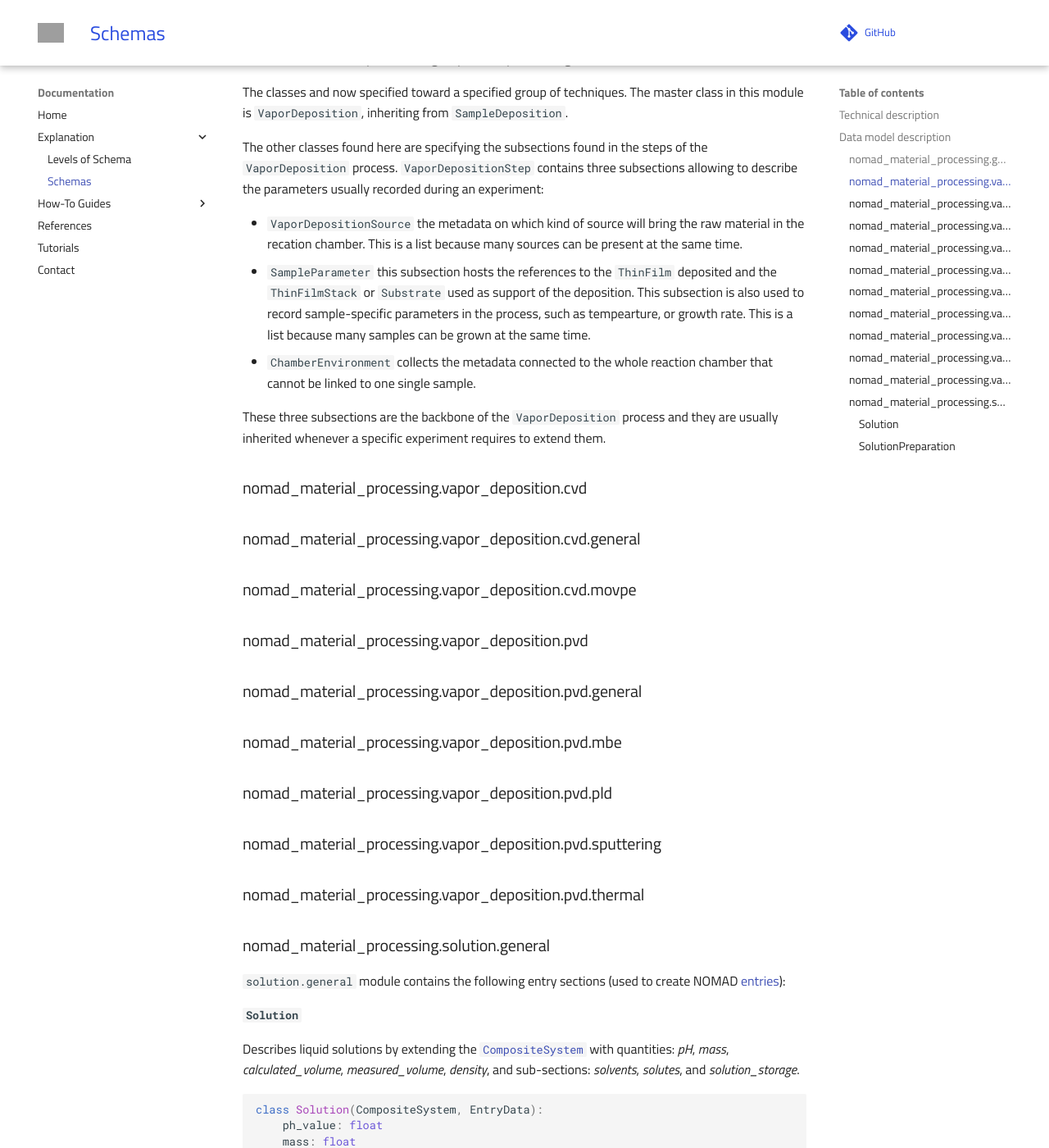
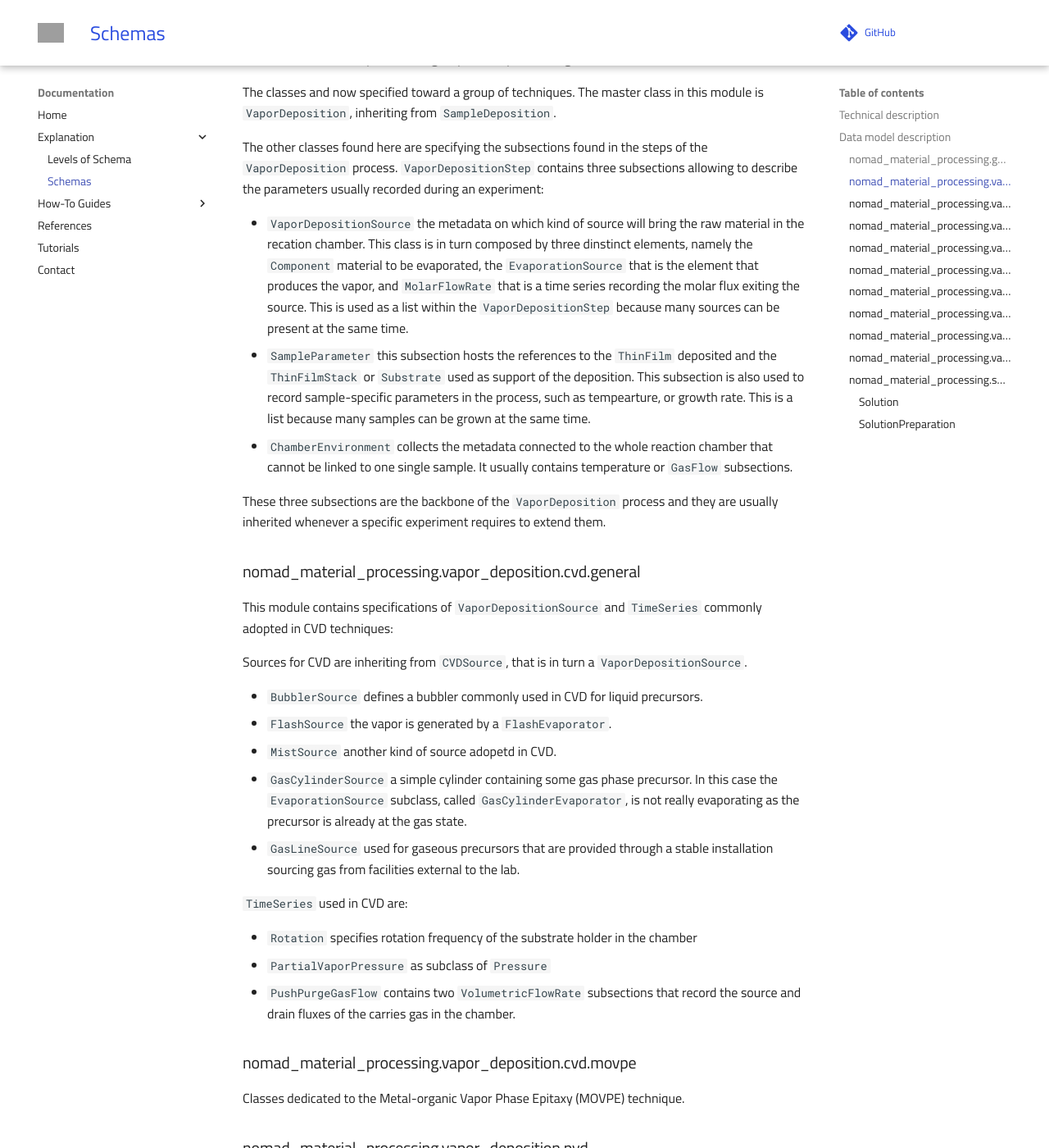
Before and after one commit to FAIRmat-NFDI/nomad-material-processing, an MkDocs documentation site: the page built from docs/explanation/schemas.md, in a window 1280 px wide and 1400 px high, scrolled down 2018 px. Shown: the whole window at 82% size. Built offline with MkDocs 1.6.1 and Material for MkDocs 9.7.7, drawn with Linux system fonts in a browser that asks for light colours; comment, search, counter and statistics services are not loaded; some of the changed text lies outside the part shown; grey boxes are pictures that could not be loaded.

Commit message:
added CVD and MOVPE

````diff
--- a/docs/explanation/schemas.md
+++ b/docs/explanation/schemas.md
@@ -62,32 +62,60 @@ A very general module containing several categories of classes:
 
 ### nomad_material_processing.vapor_deposition.general
 
-The classes and now specified toward a specified group of techniques. The master class in this module is `VaporDeposition`, inheriting from `SampleDeposition`.
+The classes and now specified toward a group of techniques. The master class in this module is `VaporDeposition`, inheriting from `SampleDeposition`.
 
 The other classes found here are specifying the subsections found in the steps of the `VaporDeposition` process.
 `VaporDepositionStep` contains three subsections allowing to describe the parameters usually recorded during an experiment:
 
-- `VaporDepositionSource` the metadata on which kind of source will bring the raw material in the recation chamber. This is a list because many sources can be present at the same time.
+- `VaporDepositionSource` the metadata on which kind of source will bring the raw material in the recation chamber.
+This class is in turn composed by three dinstinct elements, namely the `Component` material to be evaporated, the `EvaporationSource` that is the element that produces the vapor, and `MolarFlowRate` that is a time series recording the molar flux exiting the source. This is used as a list within the `VaporDepositionStep` because many sources can be present at the same time.
 - `SampleParameter` this subsection hosts the references to the `ThinFilm` deposited and the `ThinFilmStack` or `Substrate` used as support of the deposition. This subsection is also used to record sample-specific parameters in the process, such as tempearture, or growth rate. This is a list because many samples can be grown at the same time.
-- `ChamberEnvironment` collects the metadata connected to the whole reaction chamber that cannot be linked to one single sample.
+- `ChamberEnvironment` collects the metadata connected to the whole reaction chamber that cannot be linked to one single sample. It usually contains temperature or `GasFlow` subsections.
 
 These three subsections are the backbone of the `VaporDeposition` process and they are usually inherited whenever a specific experiment requires to extend them.
 
-### nomad_material_processing.vapor_deposition.cvd
 ### nomad_material_processing.vapor_deposition.cvd.general
+
+This module contains specifications of `VaporDepositionSource` and `TimeSeries` commonly adopted in CVD techniques:
+
+Sources for CVD are inheriting from `CVDSource`, that is in turn a `VaporDepositionSource`.
+
+- `BubblerSource` defines a bubbler commonly used in CVD for liquid precursors.
+- `FlashSource` the vapor is generated by a `FlashEvaporator`.
+- `MistSource` another kind of source adopetd in CVD.
+- `GasCylinderSource` a simple cylinder containing some gas phase precursor. In this case the `EvaporationSource` subclass, called `GasCylinderEvaporator`, is not really evaporating as the precursor is already at the gas state.
+- `GasLineSource` used for gaseous precursors that are provided through a stable installation sourcing gas from facilities external to the lab.
+
+`TimeSeries` used in CVD are:
+
+- `Rotation` specifies rotation frequency of the substrate holder in the chamber
+- `PartialVaporPressure` as subclass of `Pressure`
+- `PushPurgeGasFlow` contains two `VolumetricFlowRate` subsections that record the source and drain fluxes of the carries gas in the chamber.
+
+
 ### nomad_material_processing.vapor_deposition.cvd.movpe
+
+Classes dedicated to the Metal-organic Vapor Phase Epitaxy (MOVPE) technique.
+
 ### nomad_material_processing.vapor_deposition.pvd
+
 ### nomad_material_processing.vapor_deposition.pvd.general
+
 ### nomad_material_processing.vapor_deposition.pvd.mbe
+
 ### nomad_material_processing.vapor_deposition.pvd.pld
+
 ### nomad_material_processing.vapor_deposition.pvd.sputtering
+
 ### nomad_material_processing.vapor_deposition.pvd.thermal
+
 ### nomad_material_processing.solution.general
 
 `solution.general` module contains the following entry sections (used to create
 NOMAD [entries](https://nomad-lab.eu/prod/v1/docs/reference/glossary.html#entry)):
 
 #### `Solution`
+
 Describes liquid solutions by extending the
 [`CompositeSystem`](https://nomad-lab.eu/prod/v1/docs/howto/customization/base_sections.html#system) with quantities: _pH_, _mass_,
 _calculated_volume_, _measured_volume_, _density_, and sub-sections:
@@ -124,7 +152,6 @@ via reference.
 These options are are handled by
 `SolutionComponent` and `SolutionComponentReference` sections respectively. Let's take a closer look at each of them.
 
-
 `SolutionComponent` extends `PureSubstanceComponent` with quantities:
 _component_role_, _mass_, _volume_, _density_, and sub-section: _molar_concentration_.
 The _pure_substance_ sub-section inherited from `PureSubstanceComponent` specifies the
@@ -133,6 +160,7 @@ total volume of the solution is used to automatically determine the molar concen
 the component, populating the corresponding sub-section.
 Based on the _component_role_, the components are copied over to either
 `Solution.solvents` or `Solution.solutes`.
+
 ```py
 class SolutionComponent(PureSubstanceComponent):
     component_role: Enum('Solvent', 'Solute')
@@ -147,6 +175,7 @@ class SolutionComponent(PureSubstanceComponent):
 the amount used. Based on this, _solutes_ and _solvents_ of the referenced solution are
 copied over to the first solution. Their mass and volume are adjusted based on the
 amount of the referenced solution used.
+
 ```py
 class SolutionComponentReference(SystemComponent):
     mass: float
````
Also changed, not shown: other parts of docs/explanation/schemas.md (+1 -2 lines).
